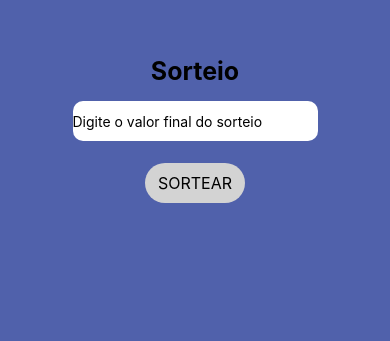
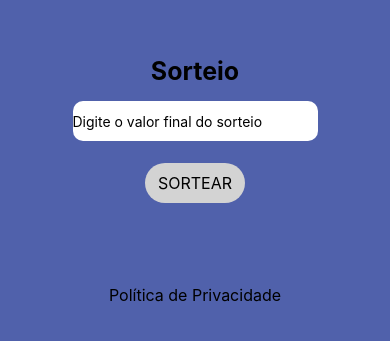
Before and after one commit to Luizrebelatto/random-number, a React Native app: screen / in a window 390 px wide. Shown: the part 139-480 px from the top of the page. Built offline with nearby package versions, Linux system fonts and the light colour scheme.

Commit message:
fix: button policy and privacy

```diff
--- a/App.tsx
+++ b/App.tsx
@@ -1,5 +1,5 @@
 import { useState } from 'react';
-import { View, Text, TextInput, StyleSheet, TouchableOpacity } from 'react-native';
+import { View, Text, TextInput, StyleSheet, TouchableOpacity, Linking } from 'react-native';
 export default function App() {
 
   const [numberLimit, setNumberLimit] = useState<string>();
@@ -31,6 +31,15 @@ export default function App() {
           </TouchableOpacity>
         </View>
         <Text style={styles.result}>{randomNumber}</Text>
+         <View style={styles.wrapperButton}>
+          <TouchableOpacity
+            style={styles.buttonPrivacy}
+            activeOpacity={0.9}
+            onPress={() => Linking.openURL("https://gist.github.com/Luizrebelatto/304947aafff085c016daf7a8146be469")}
+          >
+            <Text style={styles.textButton}>Política de Privacidade</Text>
+          </TouchableOpacity>
+        </View>
     </View>
   );
 }
@@ -57,6 +66,10 @@ const styles = StyleSheet.create({
     marginTop: 22,
     alignItems: 'center'
   },
+  wrapperPolicy: {
+    marginTop: 22,
+    alignItems: 'center'
+  },
   title: {
     fontSize: 25,
     fontWeight: 'bold',
@@ -68,6 +81,12 @@ const styles = StyleSheet.create({
     height: 40,
     width: 100,
     backgroundColor: '#D3D3D3',
+    borderRadius: 20,
+    justifyContent: 'center'
+  },
+  buttonPrivacy: {
+    height: 40,
+    width: 300,
     borderRadius: 20,
     justifyContent: 'center'
   },
```
